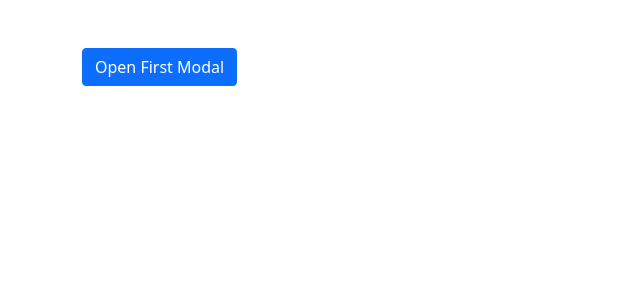
After one commit to e-ndorfin/iboost-latest, a Django app: page /modaltest/ in a window 1280 px wide. The commit adds this page. Shown: the top 300 px of the page, without its empty margins (0-640 px from the left). Run offline with Django 4.2, Linux system fonts and the light colour scheme.

Commit message:
added second modal

```diff
--- /dev/null
+++ b/dashboard/templates/dashboard/modaltest.html
@@ -0,0 +1,58 @@
+<!doctype html>
+<html lang="en">
+
+<head>
+    <!-- Required meta tags -->
+    <meta charset="utf-8">
+    <meta name="viewport" content="width=device-width, initial-scale=1">
+
+    <!-- Bootstrap CSS -->
+    <link href="https://cdn.jsdelivr.net/npm/bootstrap@5.0.2/dist/css/bootstrap.min.css" rel="stylesheet" integrity="sha384-EVSTQN3/azprG1Anm3QDgpJLIm9Nao0Yz1ztcQTwFspd3yD65VohhpuuCOmLASjC" crossorigin="anonymous">
+
+    <title>Nested Modal</title>
+</head>
+
+<body>
+    <div class="container mt-5">
+        <button class="btn btn-primary" type="button" data-bs-target="#myModal" data-bs-toggle="modal">Open First Modal</button>
+
+        <div class="modal fade" id="myModal">
+            <div class="modal-dialog">
+                <div class="modal-content">
+                    <div class="modal-header bg-info text-white">
+                        <h5 class="modal-title">First Modal</h5>
+                        <button class="btn-close" type="button" data-bs-dismiss="modal"></button>
+                    </div>
+                    <div class="modal-body">
+                        <label for="message" class="form-label">Message</label>
+                        <textarea class="form-control"></textarea>
+                    </div>
+                    <div class="modal-footer">
+                        <button class="btn btn-primary" type="button" data-bs-toggle="modal" data-bs-target="#secondModal" data-bs-dismiss="modal">Submit</button>
+                        <button class="btn btn-danger" data-bs-dismiss="modal">Cancel</button>
+                    </div>
+                </div>
+            </div>
+        </div>
+        <div class="modal fade" id="secondModal">
+            <div class="modal-dialog">
+                <div class="modal-content">
+                    <div class="modal-header alert alert-success">
+                        <h5 class="modal-title">Second Modal</h5>
+                        <button class="btn-close" type="button" data-bs-dismiss="modal"></button>
+                    </div>
+                    <div class="modal-body">
+                        <p>Message Received</p>
+                    </div>
+                </div>
+            </div>
+        </div>
+    </div>
+
+
+    <script src="https://cdn.jsdelivr.net/npm/bootstrap@5.0.2/dist/js/bootstrap.bundle.min.js" integrity="sha384-MrcW6ZMFYlzcLA8Nl+NtUVF0sA7MsXsP1UyJoMp4YLEuNSfAP+JcXn/tWtIaxVXM" crossorigin="anonymous"></script>
+
+
+</body>
+
+</html>
--- a/dashboard/urls.py
+++ b/dashboard/urls.py
@@ -15,6 +15,6 @@ urlpatterns = [
     path('chart', line_chart, name='line_chart'),
     path('chartJSON', line_chart_json, name='line_chart_json'),
     path('chineseg/', views.chineseg, name="chineseg"),
-
     path('register/', views.userauth, name="register"),
+    path('modaltest/', views.modaltest, name="modaltest"),
 ]
--- a/dashboard/views.py
+++ b/dashboard/views.py
@@ -111,3 +111,6 @@ def testing(request):
 @login_required(login_url='register')
 def chineseg(request):
     return render(request, 'dashboard/chinese.html')
+
+def modaltest(request):
+    return render(request, 'dashboard/modaltest.html',)
```
Also changed, not shown: dashboard/templates/dashboard/register.html (+66 -5 lines), db.sqlite3.
